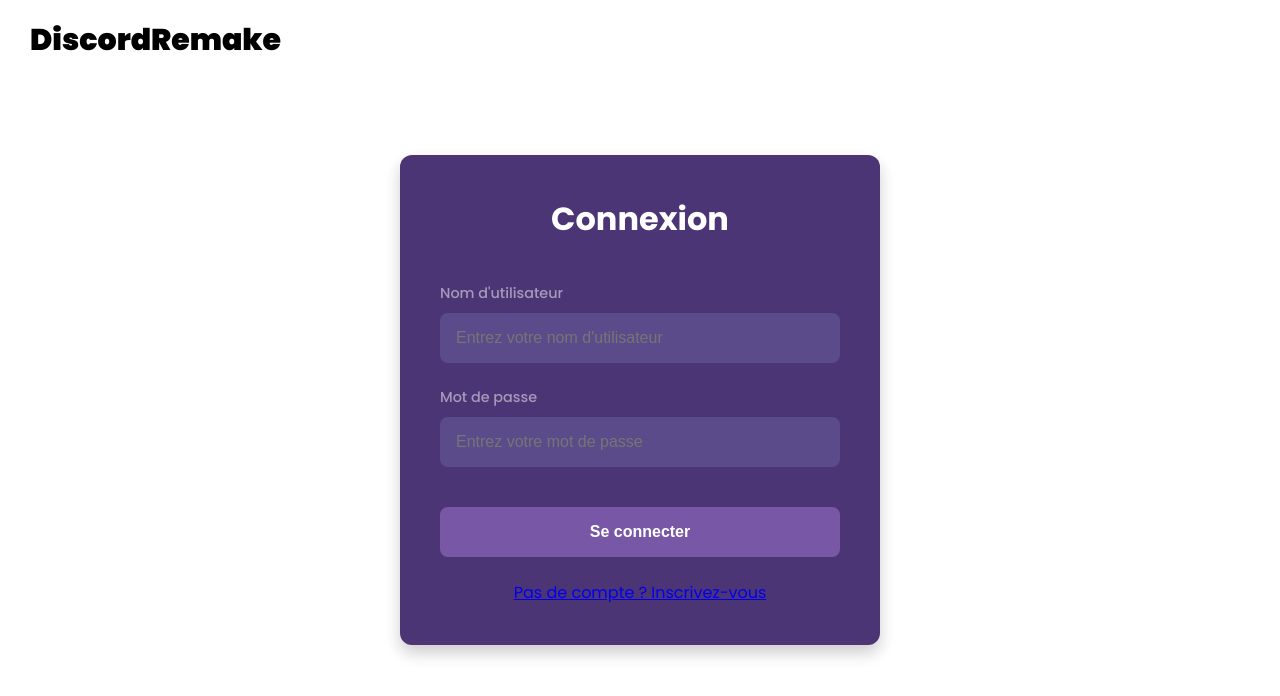
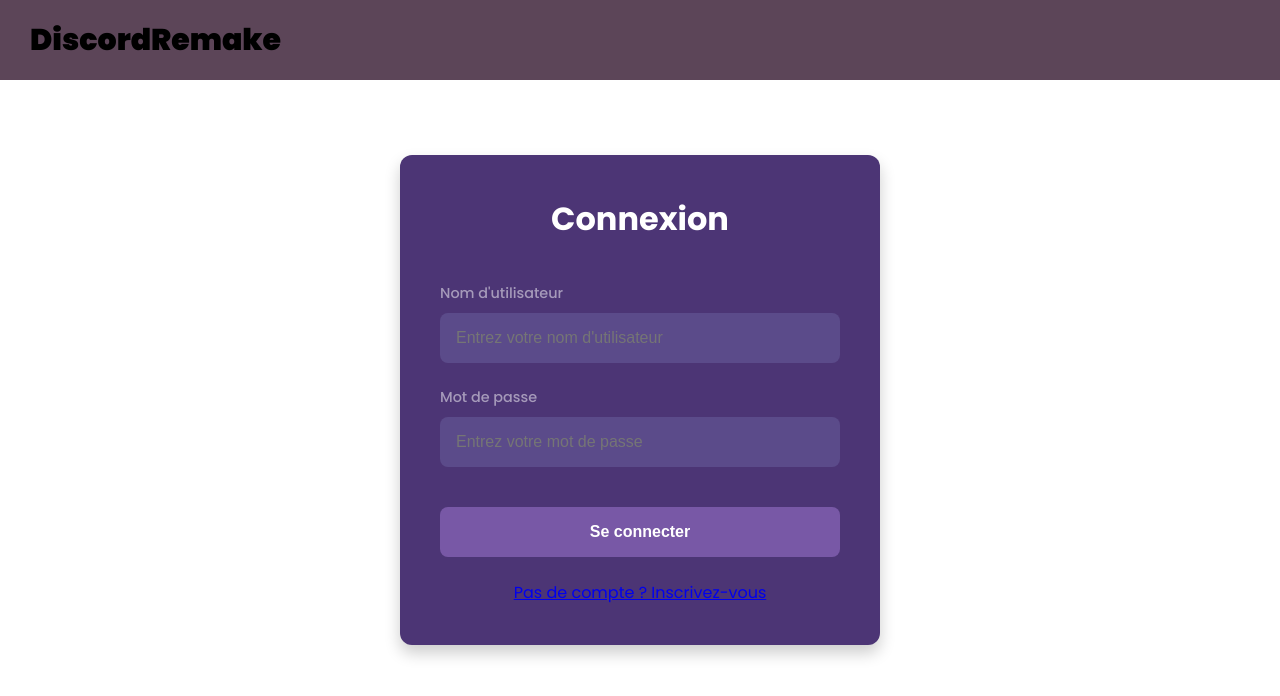
Before and after one commit to Bilnaa/frontend-discord, a React (Vite) app: page /login in a window 1280 px wide. Shown: the top 696 px of the page. Built offline with nearby package versions, Linux system fonts and the light colour scheme; no server answers.

Commit message:
dark mode /light mode

```diff
--- a/package.json
+++ b/package.json
@@ -19,6 +19,7 @@
     "react-hook-form": "^7.53.1",
     "react-router-dom": "^6.27.0",
     "react-toastify": "^10.0.6",
+    "styled-components": "^6.1.13",
     "uuid": "^11.0.2",
     "zustand": "^5.0.1"
   },
--- a/src/App.tsx
+++ b/src/App.tsx
@@ -2,7 +2,7 @@ import {BrowserRouter as Router, useLocation} from 'react-router-dom';
 import './App.css';
 import AppRoutes from './utils/routes';
 import {FontAwesomeIcon} from "@fortawesome/react-fontawesome";
-import {faUserGroup, faUserPlus, faRightFromBracket } from "@fortawesome/free-solid-svg-icons";
+import {faUserGroup, faUserPlus, faRightFromBracket, faSun, faMoon } from "@fortawesome/free-solid-svg-icons";
 import {Link} from "react-router-dom";
 import notifSound from "./assets/notifSound.mp3"
 import useStoreFriendRequests from "./utils/store/useStoreFriendRequests";
@@ -11,11 +11,24 @@ import Toast from './components/Toast';
 import ToastManager from "./components/ToastManager"
 import {Friends, useFriendsStore} from "./utils/store/useStoreFriends";
 import { Message, useMessageStore } from './utils/store/useStoreMessages';
+import styled, { ThemeProvider } from 'styled-components';
+import {useStoreTheme} from './utils/store/useStoreTheme'
+import { lightTheme } from './utils/themes';
+
+const MainContainer = styled.div`
+    background-color: ${({ theme }) => theme.colors.bgHeader};
+    color: ${({ theme }) => theme.colors.text};
+`;
 
 function App() {
+
+    const { theme } = useStoreTheme();
+
     return (
         <Router>
-            <AppContent/>
+            <ThemeProvider theme={theme}>
+                <AppContent />
+            </ThemeProvider>
         </Router>
     );
 }
@@ -27,6 +40,7 @@ function AppContent() {
     const {fetchFriendRequests} = useStoreFriendRequests();
     const { addMessage } = useMessageStore();
     const { getFriendById, fetchAllFriends } = useFriendsStore();
+    const { changeTheme, theme } = useStoreTheme();
 
 
     useEffect(() => {
@@ -70,7 +84,7 @@ function AppContent() {
     return (
         <>
             <ToastManager/>
-            <div className='main'>
+            <MainContainer>
                 <nav style={{
                     height: "10vh",
                     display: "flex",
@@ -81,20 +95,23 @@ function AppContent() {
                     <a href="/">DiscordRemake</a>
                     {location.pathname !== '/login' && location.pathname !== '/signup' && (
                         <div className="nav-icons">
+                            <Link to="#" onClick={changeTheme}>
+                                <FontAwesomeIcon icon={theme === lightTheme ? faMoon : faSun} />
+                            </Link>
                             <Link to={'/friends/requests'}>
-                                <FontAwesomeIcon icon={faUserGroup}/>
+                            <FontAwesomeIcon icon={faUserGroup}/>
                             </Link>
                             <Link to={'/friends'}>
                                 <FontAwesomeIcon icon={faUserPlus}/>
                             </Link>
                             <Link to={'/logout'}>
-                                <FontAwesomeIcon icon={faRightFromBracket }/>
+                                <FontAwesomeIcon icon={faRightFromBracket}/>
                             </Link>
                         </div>
                     )}
                 </nav>
                 <AppRoutes/>
-            </div>
+            </MainContainer>
         </>
     );
 }
--- a/src/components/FriendRequests.tsx
+++ b/src/components/FriendRequests.tsx
@@ -1,70 +1,101 @@
-import {SubmitHandler, useForm} from "react-hook-form";
+import { SubmitHandler, useForm } from "react-hook-form";
 import axios from "axios";
-import {v4 as uuidv4} from "uuid";
-import {toast} from 'react-toastify';
-import {useFriendsStore} from "../utils/store/useStoreFriends"
-import {useEffect} from "react";
-
+import { v4 as uuidv4 } from "uuid";
+import { toast } from 'react-toastify';
+import { useFriendsStore } from "../utils/store/useStoreFriends";
+import { useEffect } from "react";
+import styled from 'styled-components';
 
 type FriendRequests = {
     uuidFriend: string;
 };
 
-const styles: { [key: string]: React.CSSProperties } = {
-    form: {
-        display: "flex",
-        flexDirection: "column",
-        gap: "1.5rem",
-        width: "100%",
-        maxWidth: "400px",
-        padding: "2rem",
-        backgroundColor: "#4c3575",
-        borderRadius: "12px",
-        boxShadow: "0 8px 16px rgba(0, 0, 0, 0.2)",
-        marginTop: "1em",
-    },
-    inputGroup: {
-        display: "flex",
-        flexDirection: "column",
-        gap: "0.5rem",
-    },
-    label: {
-        color: "rgb(f,f,f,5)",
-        fontWeight: "bold",
-    },
-    input: {
-        padding: "1rem",
-        fontSize: "1rem",
-        backgroundColor: "#5b4b8a",
-        border: "none",
-        borderRadius: "8px",
-        color: "rgb(f,f,f,5)",
-    },
-    button: {
-        padding: "1rem",
-        fontSize: "1rem",
-        backgroundColor: "#7858a6",
-        color: "white",
-        border: "none",
-        borderRadius: "8px",
-        fontWeight: "600",
-    },
-    buttonHover: {
-        backgroundColor: "#8262b0",
-    },
-    errorMessage: {
-        color: "#ff6b6b",
-        fontSize: "0.875rem",
-    },
-    successMessage: {
-        color: "#69db7c",
-        fontSize: "0.875rem",
-    },
-};
+const Form = styled.form`
+    display: flex;
+    flex-direction: column;
+    gap: 1.5rem;
+    width: 100%;
+    max-width: 400px;
+    padding: 2rem;
+    background-color: ${({ theme }) => theme.colors.bg2};
+    border-radius: 12px;
+    box-shadow: 0 8px 16px rgba(0, 0, 0, 0.2);
+    margin-top: 1em;
+`;
+
+const InputGroup = styled.div`
+    display: flex;
+    flex-direction: column;
+    gap: 0.5rem;
+
+`;
+
+const Input = styled.input`
+    padding: 1rem;
+    font-size: 1rem;
+    background-color: ${({ theme }) => theme.colors.bgInput};
+    border-radius: 8px;
+    color: rgba(255, 255, 255, 0.8);
+    &:focus {
+        outline: 2px solid ${({ theme }) => theme.colors.focus || "#8262b0"};
+    }
+`;
+
+const DivFriendRequests = styled.div`
+    height:100%;
+    width:100%;
+    background-color:${({ theme }) => theme.colors.bg2};
+    display: flex;
+    flex-direction: column;
+    align-items: center;
+`;
+
+const H3Titre = styled.p`
+    height: 50px;
+    display: flex;
+    justify-content: center;
+    align-items: center;
+    background-color:${({ theme }) => theme.colors.bg2};
+    color: ${({ theme }) => theme.colors.text};
+    font-size: 25px;
+    padding: 10px;
+    font-weight: bold;
+`
+
+const Button = styled.button`
+    padding: 1rem;
+    font-size: 1rem;
+    background-color: ${({ theme }) => theme.colors.bgInput};
+    color: ${({ theme }) => theme.colors.text};
+    border-radius: 8px;
+    font-weight: 600;
+
+    &:hover {
+        background-color: ${({ theme }) => theme.colors.buttonHover};
+    }
+`;
+
+const ErrorMessage = styled.p`
+    color: ${({ theme }) => theme.colors.error || "#ff6b6b"};
+    font-size: 0.875rem;
+`;
+
+/*const SuccessMessage = styled.p`
+    color: ${({ theme }) => theme.colors.success || "#69db7c"};
+    font-size: 0.875rem;
+`;*/
+
+const Label = styled.label`
+    font-weight: bold;
+`;
+
+const LabelUuid = styled.p`
+    padding: 0.5rem;
+`;
 
 const FriendsRequest = () => {
-    const {register, handleSubmit, formState: {errors}} = useForm<FriendRequests>();
-    const {friends, fetchAllFriends} = useFriendsStore();
+    const { register, handleSubmit, formState: { errors } } = useForm<FriendRequests>();
+    const { friends, fetchAllFriends } = useFriendsStore();
 
     useEffect(() => {
         fetchAllFriends();
@@ -73,22 +104,21 @@ const FriendsRequest = () => {
     const onSubmit: SubmitHandler<FriendRequests> = async (data) => {
         try {
             const requestId = uuidv4();
-            const response = await axios.get("http://localhost:3000/auth/me", {withCredentials: true});
+            const response = await axios.get("http://localhost:3000/auth/me", { withCredentials: true });
             if (response.data.id === data.uuidFriend) {
                 toast("Tu ne peux pas te demander toi-même en ami, petit coquin");
                 return;
             }
 
             if (friends.some(friend => friend.userId === data.uuidFriend)) {
-                console.log('friends', friends)
                 toast("Déjà ton ami");
                 return;
             }
 
             await axios.post(
                 `http://localhost:3000/social/friend-request/${requestId}`,
-                {receiverId: data.uuidFriend},
-                {withCredentials: true}
+                { receiverId: data.uuidFriend },
+                { withCredentials: true }
             );
             toast("Votre demande d'ami a bien été envoyée");
 
@@ -97,17 +127,14 @@ const FriendsRequest = () => {
         }
     };
 
-
     return (
-        <div className="friend-requests-container">
-            <h3>Ajout d'ami</h3>
-            <p className="texte-uuid">
-                Tu peux ajouter des amis grâce à leur identifiant unique (UUID)
-            </p>
-            <form onSubmit={handleSubmit(onSubmit)} style={styles.form}>
-                <div style={styles.inputGroup}>
-                    <label style={styles.label}>UUID de l'ami</label>
-                    <input
+        <DivFriendRequests className="friend-requests-container">
+            <H3Titre>Ajout d'ami</H3Titre>
+            <LabelUuid>Tu peux ajouter des amis grâce à leur identifiant unique (UUID)</LabelUuid>
+            <Form onSubmit={handleSubmit(onSubmit)}>
+                <InputGroup>
+                    <Label>UUID de l'ami</Label>
+                    <Input
                         {...register("uuidFriend", {
                             required: "L'UUID est requis",
                             pattern: {
@@ -116,18 +143,12 @@ const FriendsRequest = () => {
                             },
                         })}
                         placeholder="Entrez l'UUID de votre ami"
-                        style={styles.input}
                     />
-                    {errors.uuidFriend && <p style={styles.errorMessage}>{errors.uuidFriend.message}</p>}
-                </div>
-                <button
-                    type="submit"
-                    style={styles.button}
-                >
-                    Ajouter
-                </button>
-            </form>
-        </div>
+                    {errors.uuidFriend && <ErrorMessage>{errors.uuidFriend.message}</ErrorMessage>}
+                </InputGroup>
+                <Button type="submit">Ajouter</Button>
+            </Form>
+        </DivFriendRequests>
     );
 };
 
--- a/src/components/home/Chat.tsx
+++ b/src/components/home/Chat.tsx
@@ -5,7 +5,7 @@ import { useParams } from "react-router-dom";
 import { Friends, useFriendsStore } from "../../utils/store/useStoreFriends";
 import { useEffect, useState } from "react";
 import axios from "axios";
-import { Message, useMessageStore } from "../../utils/store/useStoreMessages";
+import { useMessageStore } from "../../utils/store/useStoreMessages";
 import useStoreUser from "../../utils/store/useStoreUser";
 import { v4 as uuidv4 } from "uuid";
 
--- a/src/pages/Home.tsx
+++ b/src/pages/Home.tsx
@@ -1,4 +1,4 @@
-import { Outlet, useNavigate } from "react-router-dom";
+import { Outlet } from "react-router-dom";
 import FriendList from "../components/home/FriendList";
 // import { Friends, useFriendsStore } from "../utils/store/useStoreFriends";
 // import { useEffect } from "react";
--- /dev/null
+++ b/src/utils/store/useStoreTheme.ts
@@ -0,0 +1,18 @@
+import { create } from 'zustand';
+import { lightTheme, darkTheme } from '../themes';
+
+interface UseTheme {
+    theme: typeof lightTheme | typeof darkTheme;
+    changeTheme: () => void;
+}
+
+export const useStoreTheme = create<UseTheme>((set) => ({
+    theme: (localStorage.getItem('theme') === 'light' ? lightTheme : darkTheme),
+    changeTheme: () => {
+        set((state) => {
+            const newTheme = state.theme === lightTheme ? darkTheme : lightTheme;
+            localStorage.setItem('theme', newTheme === darkTheme ? 'dark' : 'light');
+            return { theme: newTheme };
+        });
+    },
+}));
--- /dev/null
+++ b/src/utils/themes.ts
@@ -0,0 +1,21 @@
+export const lightTheme = {
+    colors: {
+        bg: '#ffffff',
+        text: '#333333',
+        bg2: '#ffffff',
+        buttonHover: '#e4e3e3',
+        bgInput: '#ffffff',
+        bgHeader: '#e4e3e3',
+    },
+};
+
+export const darkTheme = {
+    colors: {
+        bg: 'rgba(55, 27, 50, 0.81)',
+        text: '#ffffff',
+        bg2: '#4c3575',
+        buttonHover:'#4c3575',
+        bgInput:'#5b4b8a',
+        bgHeader:'rgba(55, 27, 50, 0.81)',
+    },
+};
```
